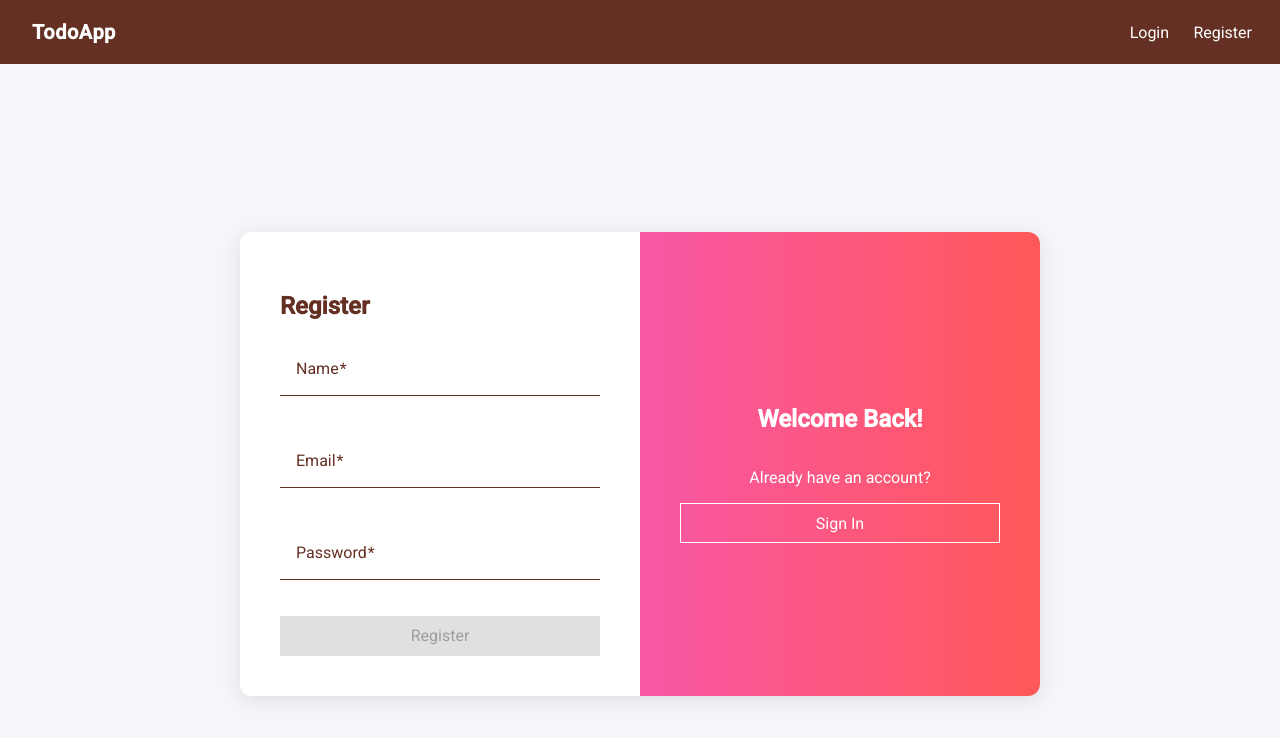
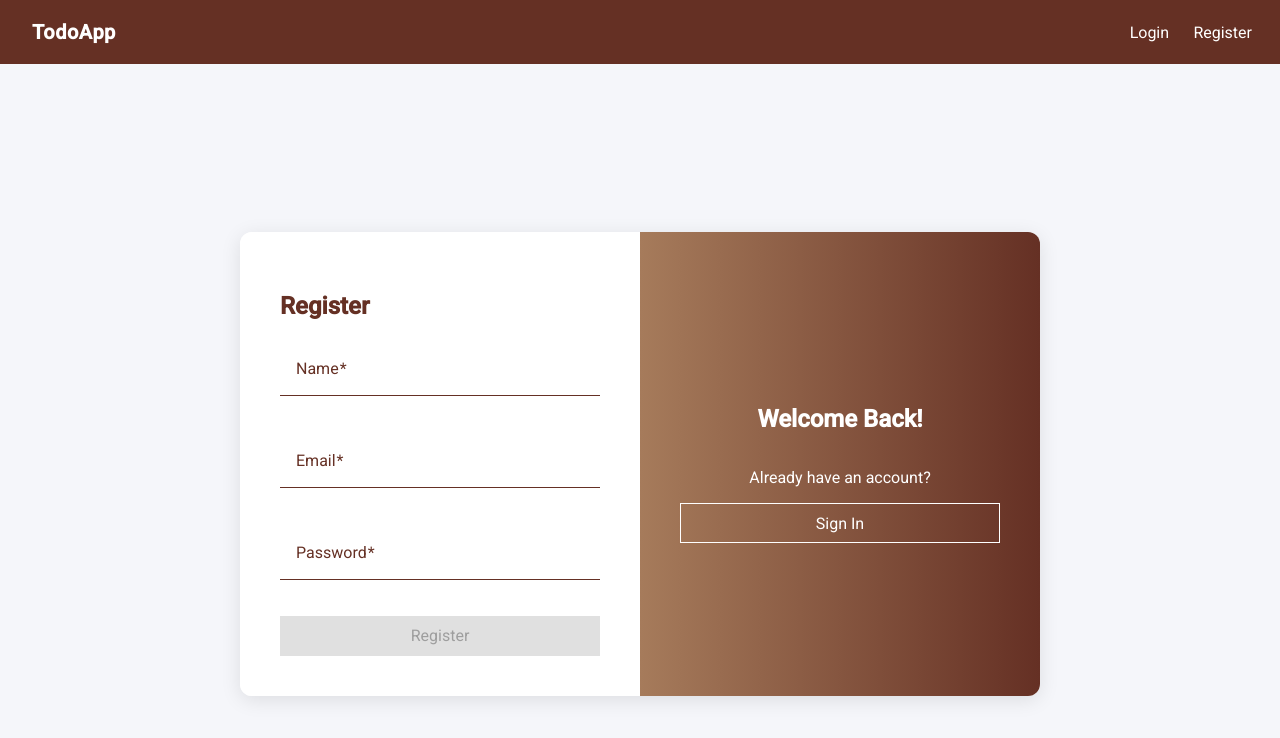
Before and after one commit to VKoutsos/todo_api, an Angular app in the folder todo-app-frontend/: page /register in a window 1280 px wide. Shown: the top 738 px of the page. Built offline with nearby package versions, Linux system fonts and the light colour scheme.

Commit message:
color fixes register login

```diff
--- a/todo-app-frontend/src/app/components/login/login.component.css
+++ b/todo-app-frontend/src/app/components/login/login.component.css
@@ -28,7 +28,7 @@
 }
 
 .login-right {
-  background: linear-gradient(to right, #f857a6, #ff5858);
+  background: linear-gradient(to right, #a67b5b, #653024);
   color: white;
   text-align: center;
 }
@@ -40,7 +40,7 @@
 
 .sign-in-btn {
   width: 100%;
-  background: linear-gradient(to right, #f857a6, #ff5858);
+  background: linear-gradient(to right, #a67b5b, #653024);
   transition: all 0.5s ease;
   color: white;
 }
--- a/todo-app-frontend/src/app/components/register/register.component.css
+++ b/todo-app-frontend/src/app/components/register/register.component.css
@@ -28,7 +28,7 @@
 }
 
 .login-right {
-  background: linear-gradient(to right, #f857a6, #ff5858);
+  background: linear-gradient(to right, #a67b5b, #653024);
   color: white;
   text-align: center;
 }
@@ -40,7 +40,7 @@
 
 .sign-in-btn {
   width: 100%;
-  background: linear-gradient(to right, #f857a6, #ff5858);
+  background: linear-gradient(to right, #a67b5b, #653024);
   transition: all 0.5s ease;
   color: white;
 }
```
